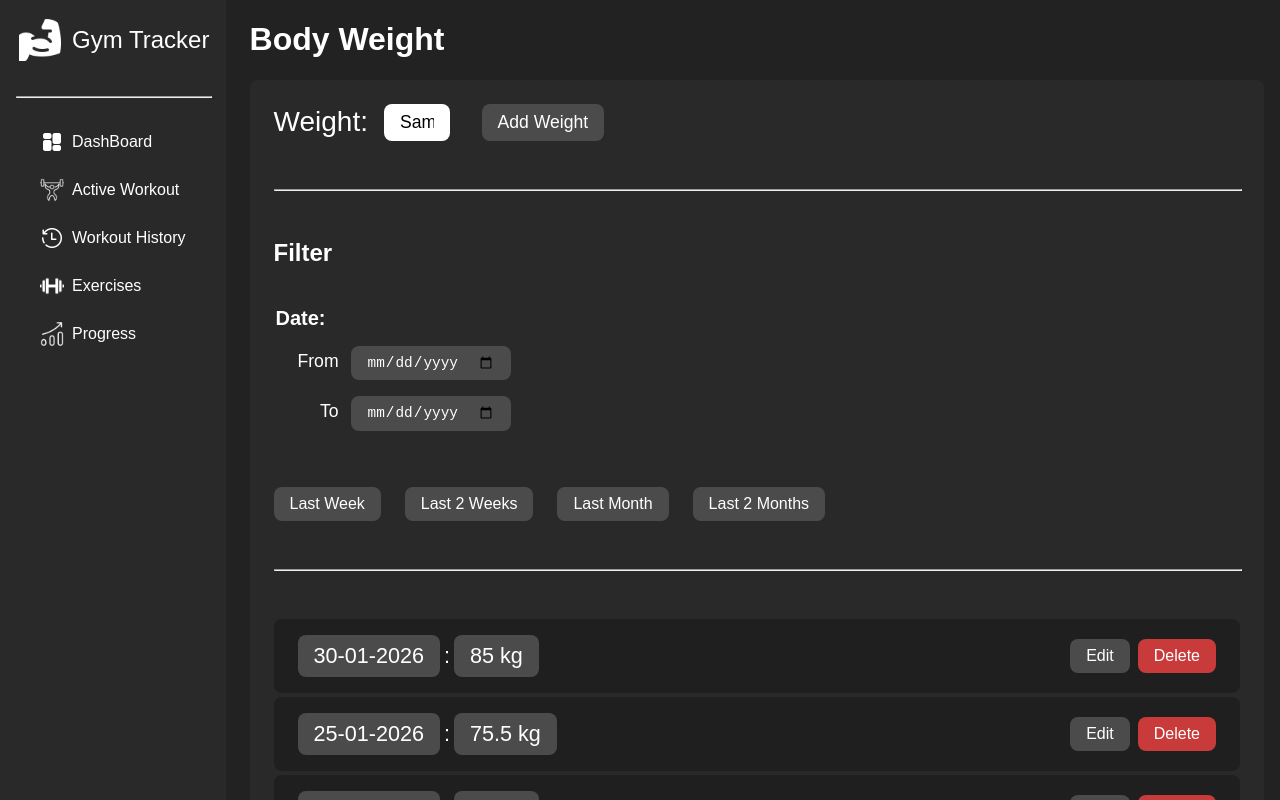
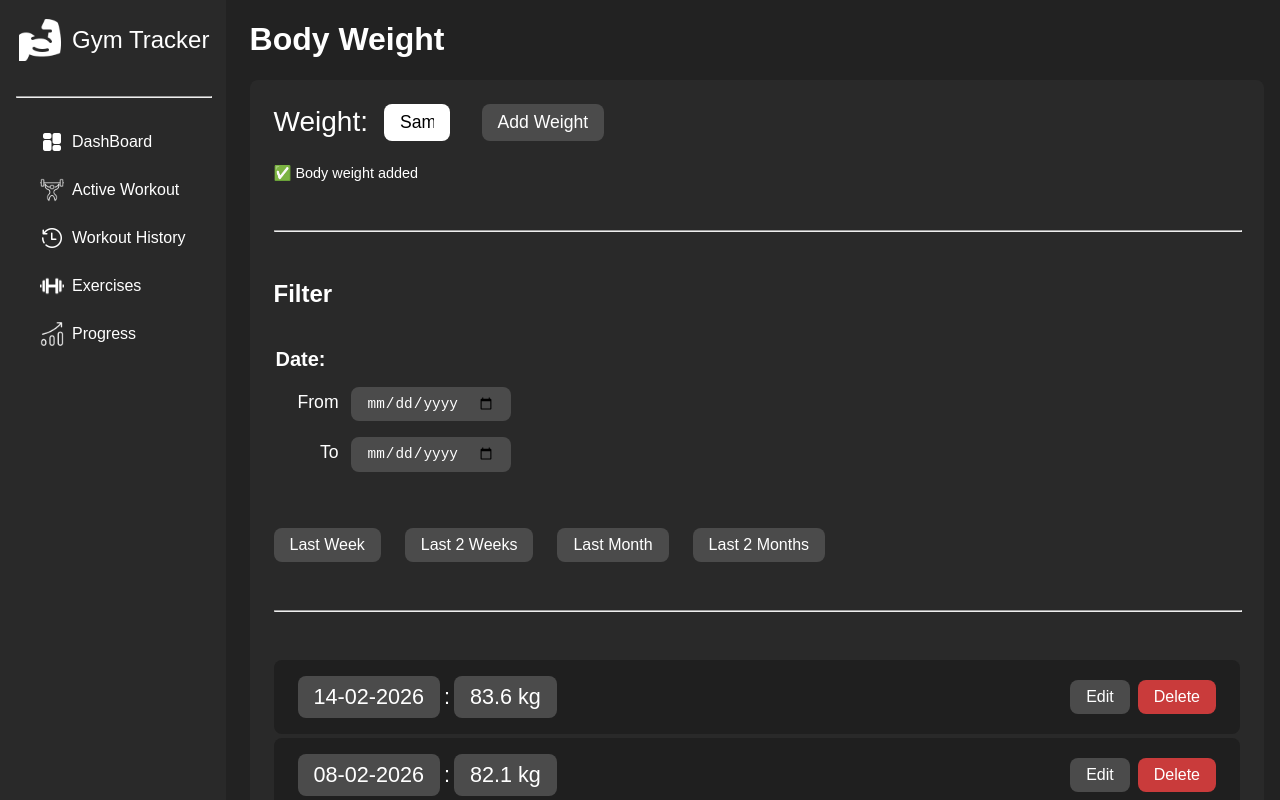
Before and after one commit to Luan2118/gym-tracker-project, a React (Vite) app: page /body-weight in a window 1280 px wide. Both pictures are taken after typing "Sample" into the empty fields and a click on the button "Add Weight". Shown: the top 800 px of the page. Built offline with nearby package versions, Linux system fonts and the light colour scheme.

Commit message:
feat: add feedback after adding body weight

```diff
--- a/src/pages/BodyWeight/BodyWeight.jsx
+++ b/src/pages/BodyWeight/BodyWeight.jsx
@@ -1,7 +1,7 @@
 import styles from './BodyWeight.module.css'
 import BodyWeightList from './components/BodyWeightList'
 import formatDate from '../../utils/formatDate';
-import { useState } from 'react';
+import { useEffect, useState } from 'react';
 
 export default function BodyWeight() {
 
@@ -18,9 +18,44 @@ export default function BodyWeight() {
   },
   {
     bw: '85', id: crypto.randomUUID(), date: '2026-01-30',
-    }]
+  },
+  {
+    bw: '74.8', id: crypto.randomUUID(), date: '2026-01-05',
+  },
+  {
+    bw: '76.2', id: crypto.randomUUID(), date: '2026-01-10',
+  },
+  {
+    bw: '77.0', id: crypto.randomUUID(), date: '2026-01-18',
+  },
+  {
+    bw: '78.4', id: crypto.randomUUID(), date: '2026-01-22',
+  },
+  {
+    bw: '81.3', id: crypto.randomUUID(), date: '2026-02-02',
+  },
+  {
+    bw: '82.1', id: crypto.randomUUID(), date: '2026-02-08',
+  },
+  {
+    bw: '83.6', id: crypto.randomUUID(), date: '2026-02-14',
+  },
+];
+
   const [bodyWeights, setBodyWeights] = useState(initialBodyWeightData);
   const [bodyWeightInputText, setBodyWeightInputText] = useState('');
+  const [feedback, setFeedback] = useState(null)
+
+
+  useEffect(() => {
+    if (feedback !== 'added') return;
+
+    const addedID = setTimeout(() => {
+        setFeedback(null)
+      }, 4000)
+
+    return () => clearTimeout(addedID)
+  }, [feedback])
 
   function addBodyWeight() {
     setBodyWeights((prev) => {
@@ -29,6 +64,8 @@ export default function BodyWeight() {
         {bw: bodyWeightInputText, id: crypto.randomUUID(), date: formattedToday}
       ]
     })
+
+    setFeedback('added')
   }
 
   return (
@@ -49,7 +86,7 @@ export default function BodyWeight() {
 
           <button className={styles["add-weight-button"]} onClick={addBodyWeight}>Add Weight</button>
         </div>
-
+        {feedback === 'added' ? <div className={styles["body-weight-added"]}>&#9989; Body weight added</div> : ''}
         <hr />
 
 
--- a/src/pages/BodyWeight/BodyWeight.module.css
+++ b/src/pages/BodyWeight/BodyWeight.module.css
@@ -15,7 +15,9 @@ h2 {
 
 .weight-submit-wrapper {
   display: flex;
+  margin-bottom: 1rem;
 }
+
 
 .weight-input-wrapper {
   display: flex;
@@ -53,6 +55,10 @@ h2 {
 
 .add-weight-button:active {
   opacity: 0.7;
+}
+
+.body-weight-added {
+  font-size: 1.8rem;
 }
 
 .filter-section-wrapper {
```
Lines whose indentation alone changed are shown as unchanged.
